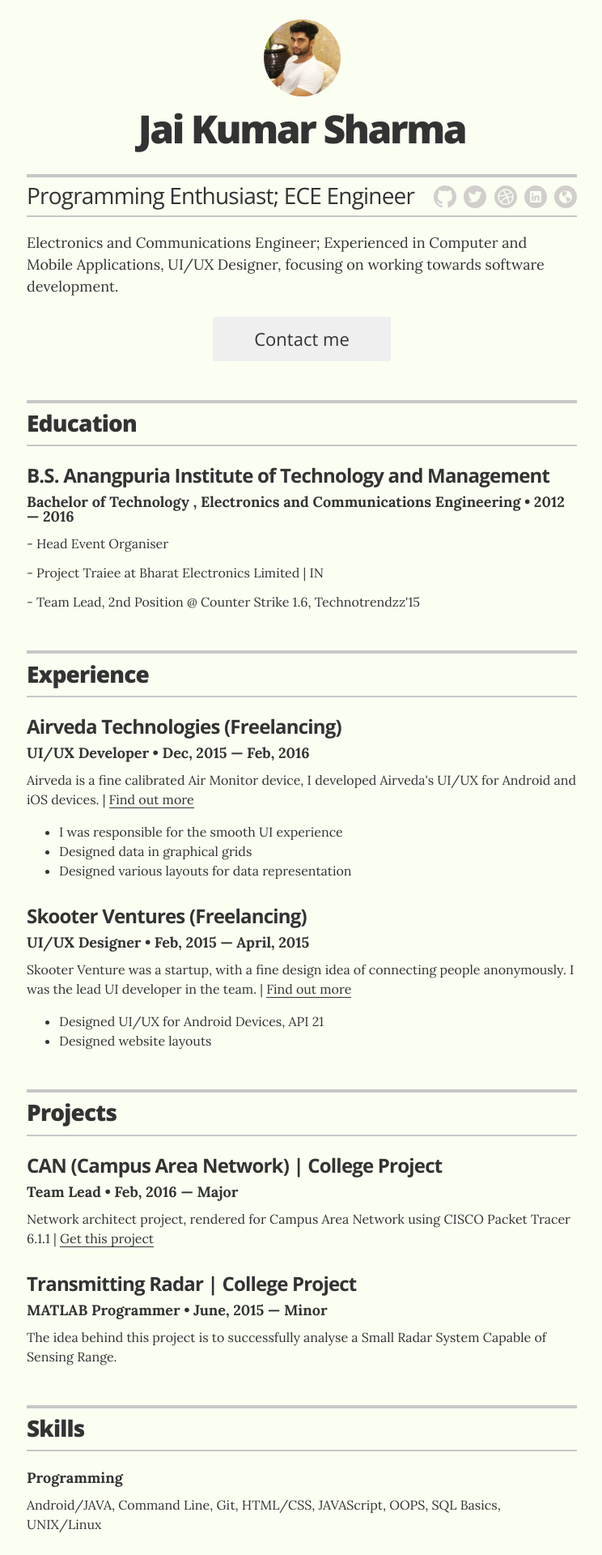
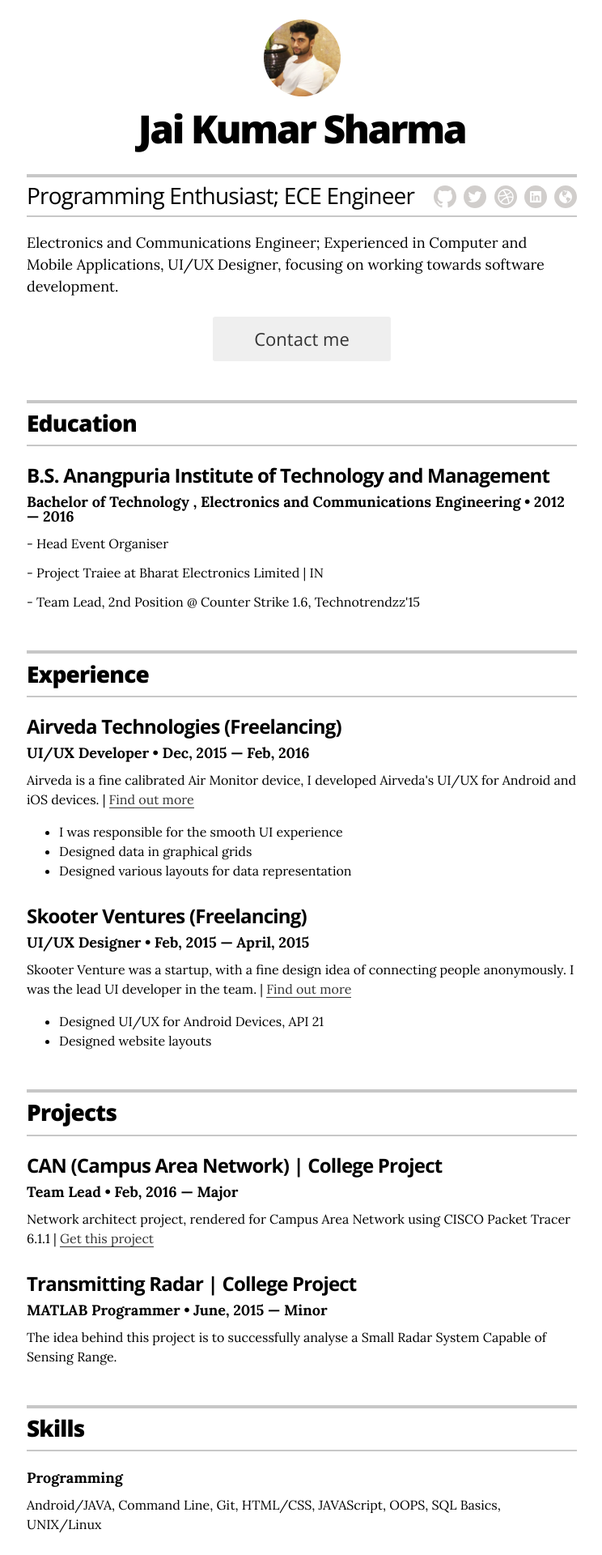
Before and after one commit to ja1sh/jaisharmafps.github.io, a Jekyll site: the page built from index.html, in a window 1280 px wide. Shown: the top 1920 px of the page at 81% size, without its empty margins (267-1011 px from the left). Built offline with Jekyll 4.4.1, drawn with Linux system fonts in a browser that asks for light colours; comment, search, counter and statistics services are not loaded.

Commit message:
theme update x3.0

```diff
--- a/_includes/head.html
+++ b/_includes/head.html
@@ -2,7 +2,7 @@
   <meta charset="utf-8">
   <meta http-equiv="X-UA-Compatible" content="IE=edge">
   <meta name="viewport" content="width=device-width, initial-scale=1">
-  <meta name="theme-color" content="#99CC99">
+  <meta name="theme-color" content="#000000">
 
   <title>{% if page.title %}{{ page.title }}{% else %}{{ site.title }}{% endif %}</title>
 
--- a/_sass/_variables.scss
+++ b/_sass/_variables.scss
@@ -5,8 +5,8 @@ $container-width: 980px !default;
 $grid-gutter:     10px !default;
 
 // Colors
-$white:             #FAFFF2;
-$black:             #333;
+$white:             #fff;
+$black:             #000;
 
 // Styles
 $text_color:        $black;
```
